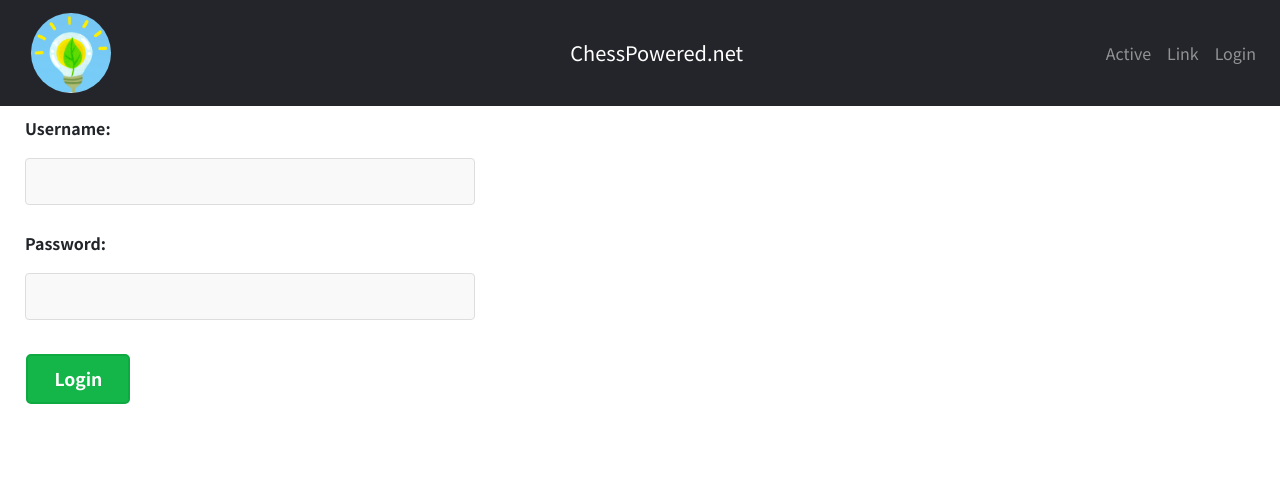
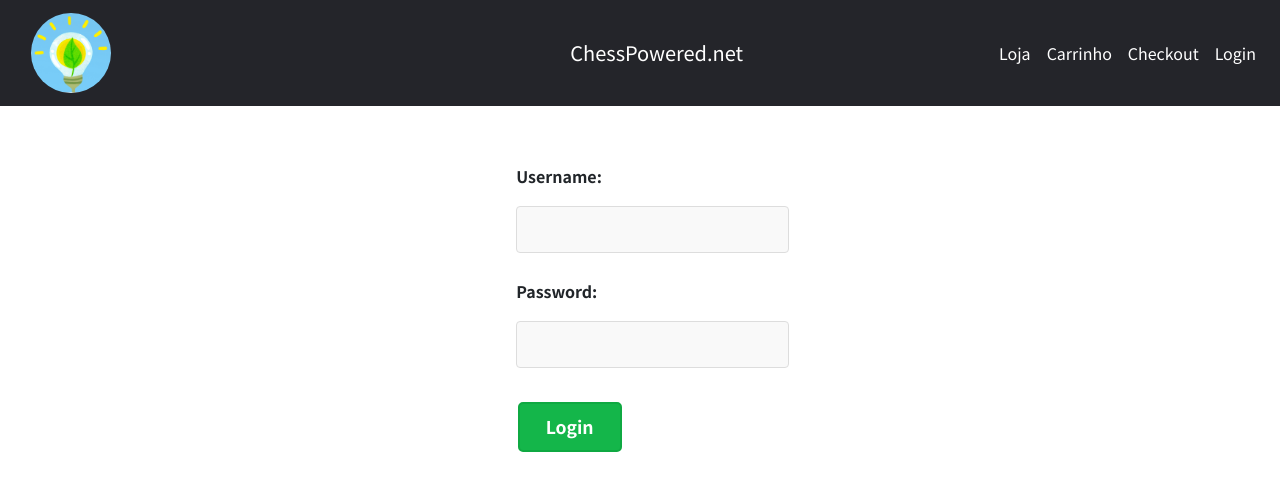
Before and after one commit to ThePenguin858/pap, a Django app: page /login/ in a window 1280 px wide. Shown: the top 491 px of the page. Run offline with Django 3.2, Linux system fonts and the light colour scheme; some libraries are stand-ins or nearby versions.

Commit message:
Url sorting and navbar sorting

```diff
--- a/web_app/pages/urls.py
+++ b/web_app/pages/urls.py
@@ -4,9 +4,9 @@ from .views import home_view, about_view, contact_view, projects_view
 
 app_name = "pages"
 urlpatterns = [
-    path('home/', home_view, name='home-view'),
+    path('home/', home_view, name='home'),
     path('', home_view),
-    path('about/', about_view, name='about-view'),
-    path('contact/', contact_view, name='contact-view'),
-    path('projects/', projects_view, name='projects-view'),
+    path('about/', about_view, name='about'),
+    path('contact/', contact_view, name='contact'),
+    path('projects/', projects_view, name='projects'),
 ]
--- a/web_app/templates/bases/base.html
+++ b/web_app/templates/bases/base.html
@@ -19,39 +19,50 @@
                 <img class="logo" src="{% static 'images/logo.jpg' %}" alt="logo">
             </div>
             <div class="mx-auto order-0">
-                <a class="navbar-brand mx-auto" href="#">ChessPowered.net</a>
+                <a class="navbar-brand mx-auto" href="{% url 'pages:home' %}">ChessPowered.net</a>
                 <button class="navbar-toggler" type="button" data-toggle="collapse" data-target=".dual-collapse2">
                     <span class="navbar-toggler-icon"></span>
                 </button>
             </div>
             <div class="navbar-collapse collapse w-100 order-3 dual-collapse2">
                 <ul class="navbar-nav ml-auto">
-                    <li class="nav-item ml-auto">
-                        <a class="nav-link" href="#">Active</a>
+                    <li class="nav-item">
+                        <a class="nav-link text-white" href="{% url 'database:store' %}">Loja</a>
                     </li>
                     <li class="nav-item">
-                        <a class="nav-link" href="#">Link</a>
+                        <a class="nav-link text-white" href="{% url 'database:cart' %}">Carrinho</a>
+                    </li>
+                    <li class="nav-item">
+                        <a class="nav-link text-white" href="{% url 'database:checkout' %}">Checkout</a>
                     </li>
                     {% if not user.is_authenticated %}
                     <li class="nav-item">
-                        <a class="nav-link" href="{% url 'login' %}">Login</a>
+                        <a class="nav-link text-white" href="{% url 'login' %}">Login</a>
                     </li>
                     {% endif %}
                     {% if user.is_authenticated %}
                     <li class="nav-item">
-                        <a class="nav-link" href="{% url 'logout' %}">Logout</a>
+                        <a class="nav-link text-white" href="{% url 'logout' %}">Logout</a>
                     </li>
-                    <li class="nav-item dropdown">
-                        <a class="nav-link dropdown-toggle" href="#" id="navbarDropdownMenuLink" data-toggle="dropdown" aria-haspopup="true" aria-expanded="false">
-                            Base de dados
-                        </a>
-                        <div class="dropdown-menu" aria-labelledby="navbarDropdownMenuLink">
-                            <a class="dropdown-item" href="#">Action</a>
-                            <a class="dropdown-item" href="#">Another action</a>
-                            <a class="dropdown-item" href="#">Something else here</a>
-                        </div>
+                    <li class="nav-item">
+                        <a class="nav-link text-white" href="{% url 'admin:index' %}">Admin</a>
                     </li>
                     {% endif %}
+                    <!-- {% if user.is_authenticated %} -->
+                    <!-- <li class="nav-item"> -->
+                    <!--     <a class="nav-link text-white" href="{% url 'logout' %}">Logout</a> -->
+                    <!-- </li> -->
+                    <!-- <li class="nav-item dropdown"> -->
+                    <!--     <a class="nav-link dropdown-toggle" href="#" id="navbarDropdownMenuLink" data-toggle="dropdown" aria-haspopup="true" aria-expanded="false"> -->
+                    <!--         Base de dados -->
+                    <!--     </a> -->
+                    <!--     <div class="dropdown-menu" aria-labelledby="navbarDropdownMenuLink"> -->
+                    <!--         <a class="dropdown-item" href="#">list</a> -->
+                    <!--         <a class="dropdown-item" href="#">Another action</a> -->
+                    <!--         <a class="dropdown-item" href="#">Something else here</a> -->
+                    <!--     </div> -->
+                    <!-- </li> -->
+                    <!-- {% endif %} -->
 
                 </ul>
             </div>
--- a/web_app/templates/registration/login.html
+++ b/web_app/templates/registration/login.html
@@ -3,9 +3,14 @@
 <title>Valter Pereira</title>
 {% endblock head %}
 {% block content %}
-<form class="form" action="./" method="POST">{% csrf_token %}
-    {{ form.as_p }}
-    <button class="form__btn" type='submit'>Login</button>
-</form>
-</main>
+<div class="container-sm pt-5">
+    <div class="row justify-content-md-center">
+        <div class="col-md-3">
+            <form class="form" action="./" method="POST">{% csrf_token %}
+                {{ form.as_p }}
+                <button class="form__btn" type='submit'>Login</button>
+            </form>
+        </div>
+    </div>
+</div>
 {% endblock content %}
```
Also changed, not shown: web_app/db.sqlite3.
